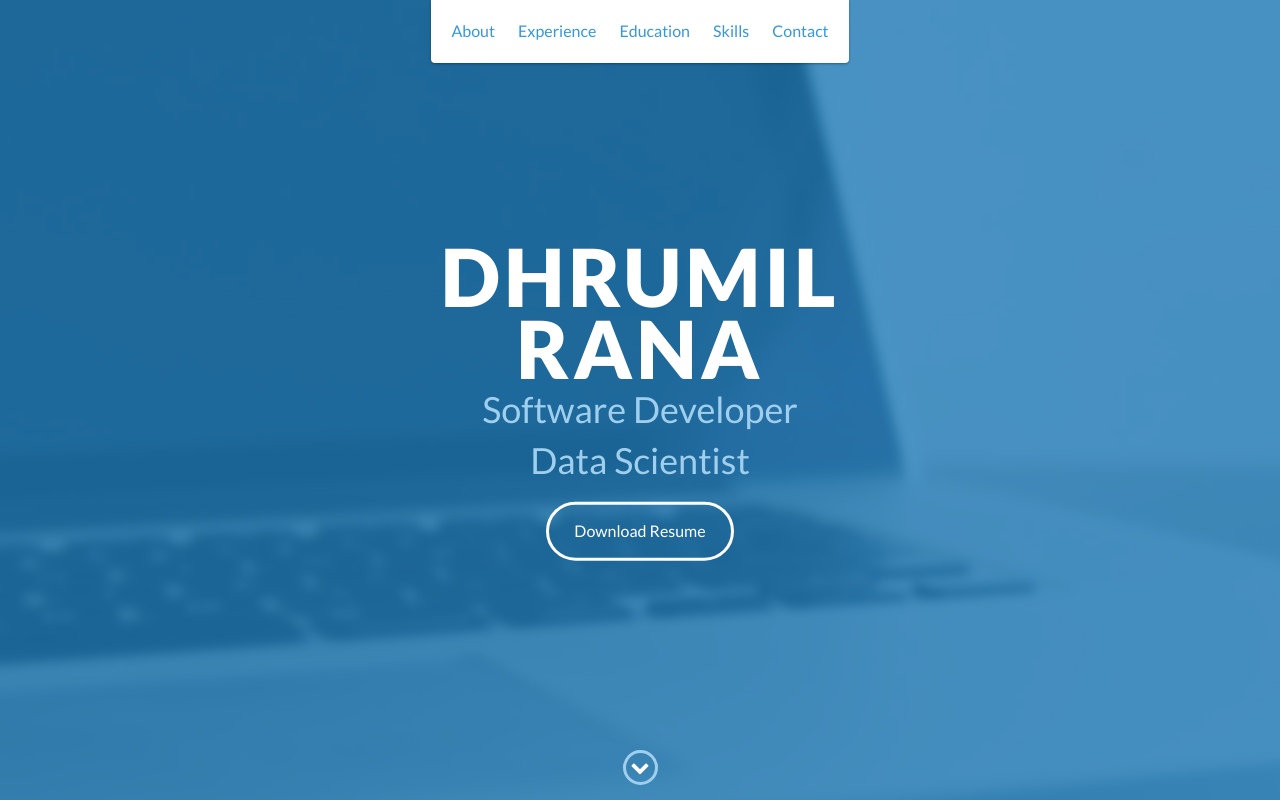
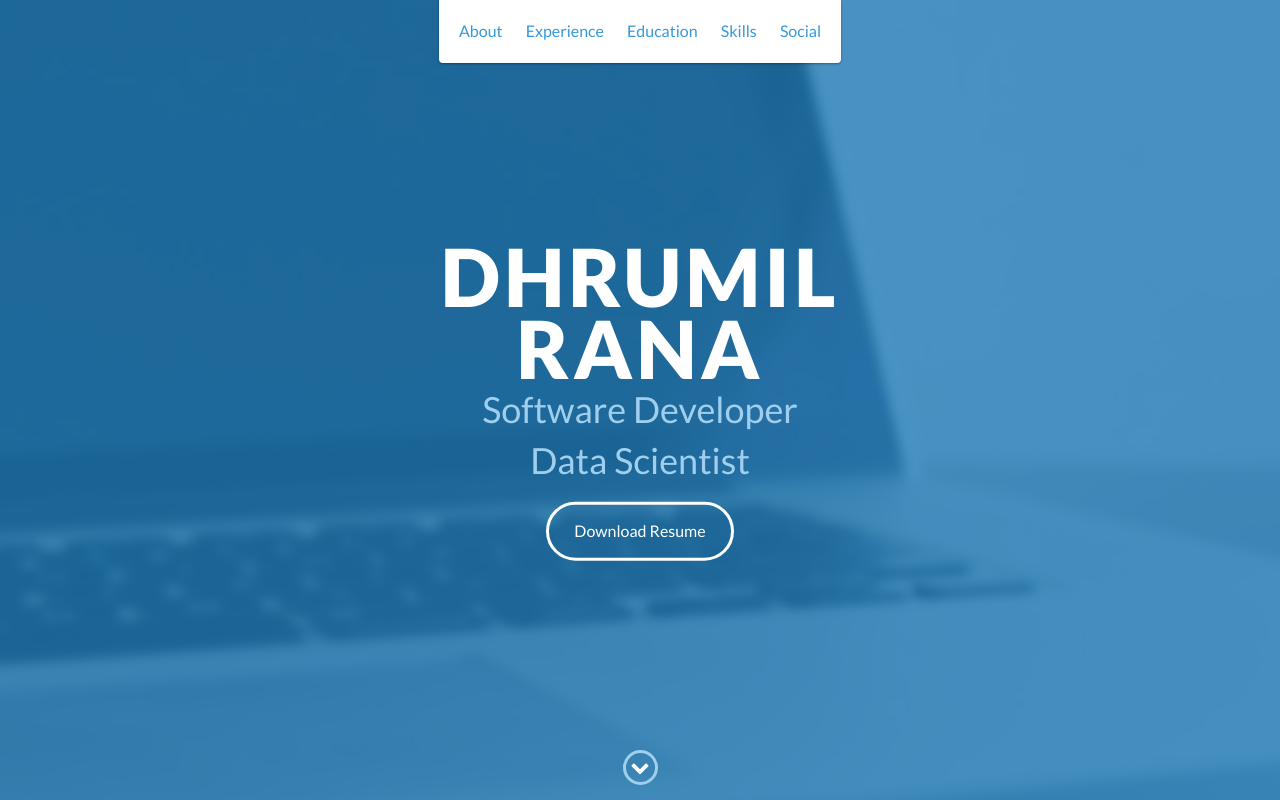
Before and after one commit to Dhrumil-Rana/Resume, a website: page index.html in a window 1280 px wide. Shown: the top 800 px of the page. Drawn offline with nearby package versions, Linux system fonts and the light colour scheme.

Commit message:
Addded the social id and tag at the top

```diff
--- a/index.html
+++ b/index.html
@@ -40,7 +40,7 @@
         <a href="#skills">Skills</a>
       </li>
       <li>
-        <a href="#contact">Contact</a>
+        <a href="#social">Social</a>
       </li>
     </ul>
   </header>
@@ -151,7 +151,7 @@
   <!-- End #skills -->
 
   <footer>
-    <div class="container" >
+    <div class="container" id="social">
       <div class="row" >
         <div class=".col-xs-6 social" >
           <ul>
```
